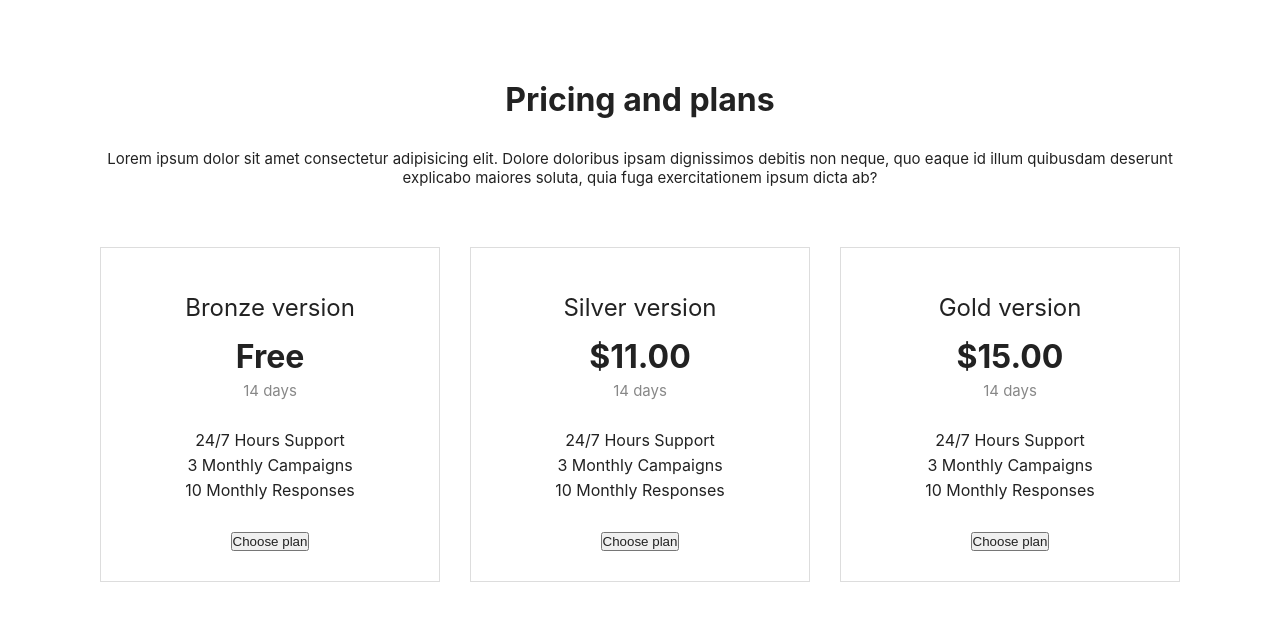
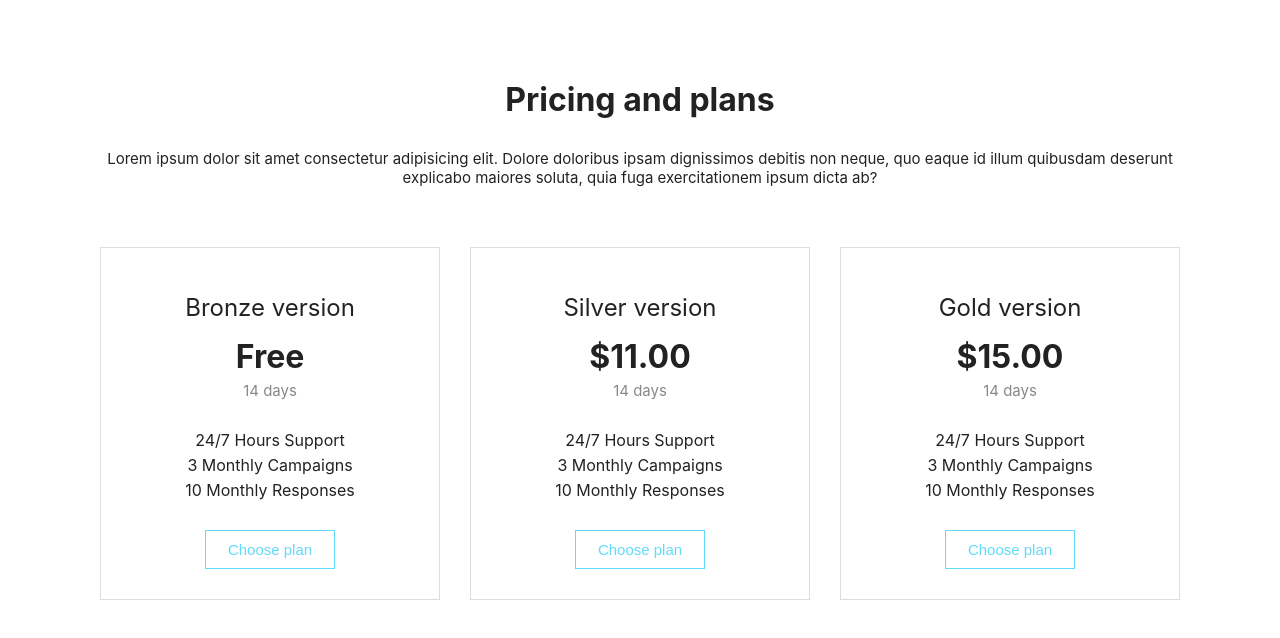
Before and after one commit to nerdi-caveman/pricing-plans, a React (Create React App) app: page / in a window 1280 px wide. Shown: the top 638 px of the page. Built offline with nearby package versions, Linux system fonts and the light colour scheme.

Commit message:
update ui

```diff
--- a/src/App.css
+++ b/src/App.css
@@ -5,12 +5,13 @@
 }
 
 h1,
-h2 {
-}
-p{
+h2 {}
+
+p {
 
   font-size: 15px;
 }
+
 html {
   height: 100%;
   width: 100%;
@@ -80,6 +81,20 @@ html {
   color: #61dafb;
 }
 
+button {
+  padding: 10px 22px;
+  border: 1px solid #61dafb;
+  color: #61dafb;
+  background: none;
+  font-size: 15px;
+}
+
+@media only screen and (max-width:400px) {
+  * {
+    background: red;
+  }
+}
+
 @keyframes App-logo-spin {
   from {
     transform: rotate(0deg);
```
